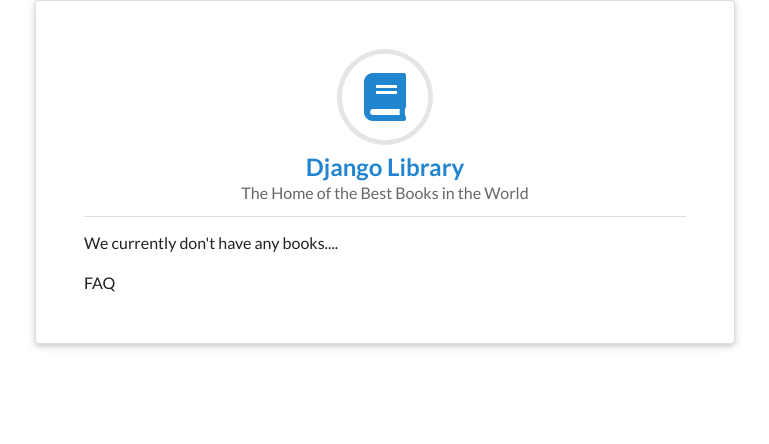
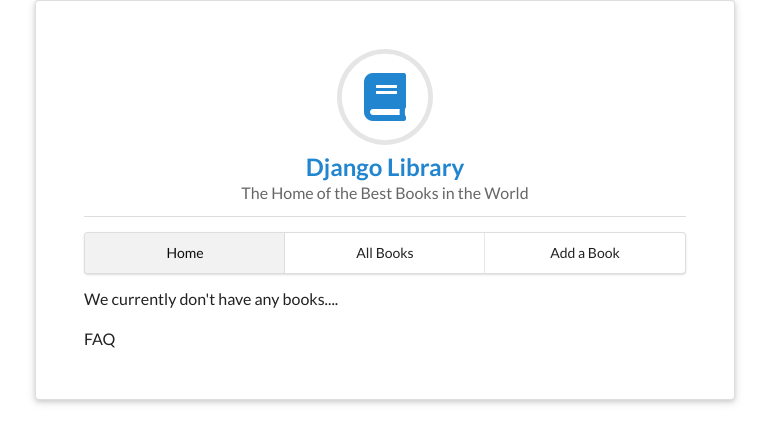
Before and after one commit to mclbdn/django_library_project, a Django app: page / in a window 1280 px wide. Shown: the top 444 px of the page, without its empty margins (255-1024 px from the left). Run offline with Django 3.2, Linux system fonts and the light colour scheme; data that the repository does not hold is empty.

Commit message:
Add menu

```diff
--- a/templates/add_book.html
+++ b/templates/add_book.html
@@ -1,6 +1,8 @@
 {% extends 'base.html' %}
 
 {% block title %}Add a Book{% endblock title %}
+
+{% block menu_add_book_class %}active{% endblock menu_add_book_class %}
 
 {% block content %}
     Form here
--- a/templates/base.html
+++ b/templates/base.html
@@ -10,18 +10,38 @@
     <title>Django Library | {% block title %}{% endblock title %}</title>
 </head>
 <body>
+    <!-- Main Container -->
     <div class="ui raised very padded text container segment">
+        <!-- Header -->
         <h2 class="ui center aligned icon header blue">
             <i class="circular book icon"></i>
             Django Library
             <div class="sub header">The Home of the Best Books in the World</div>
         </h2>
+        <!-- End Header -->
+
+        <!-- Divider -->
         <div class="ui divider"></div>
-        {% block content %}
-        {% endblock content %}
+        <!-- End Divider -->
+
+        <!-- Menu -->
+        <div class="ui three item menu">
+            <a href="{% url 'home' %}" class="item {% block menu_home_class %}{% endblock menu_home_class %}">Home</a>
+            <a href="{% url 'all-books' %}" class="item {% block menu_book_list_class %}{% endblock menu_book_list_class %}">All Books</a>
+            <a href="{% url 'add-book' %}" class="item {% block menu_add_book_class %}{% endblock menu_add_book_class %}">Add a Book</a>
+        </div>
+        <!-- End Menu -->
+
+        <!-- Content -->
+        {% block content %}{% endblock content %}
+        <!-- End Content -->
+
+        <!-- Footer -->
         <footer>
             FAQ
         </footer>
+        <!-- End Footer -->
     </div>
+    <!-- End Main Container -->
 </body>
 </html>
--- a/templates/home.html
+++ b/templates/home.html
@@ -1,6 +1,8 @@
 {% extends 'base.html' %}
 
 {% block title %}Home{% endblock title %}
+
+{% block menu_home_class %}active{% endblock menu_home_class %}
 
 {% block content %}
     {% if books.count == 1 %}
```
Also changed, not shown: templates/book_list.html (+2 -7 lines).
